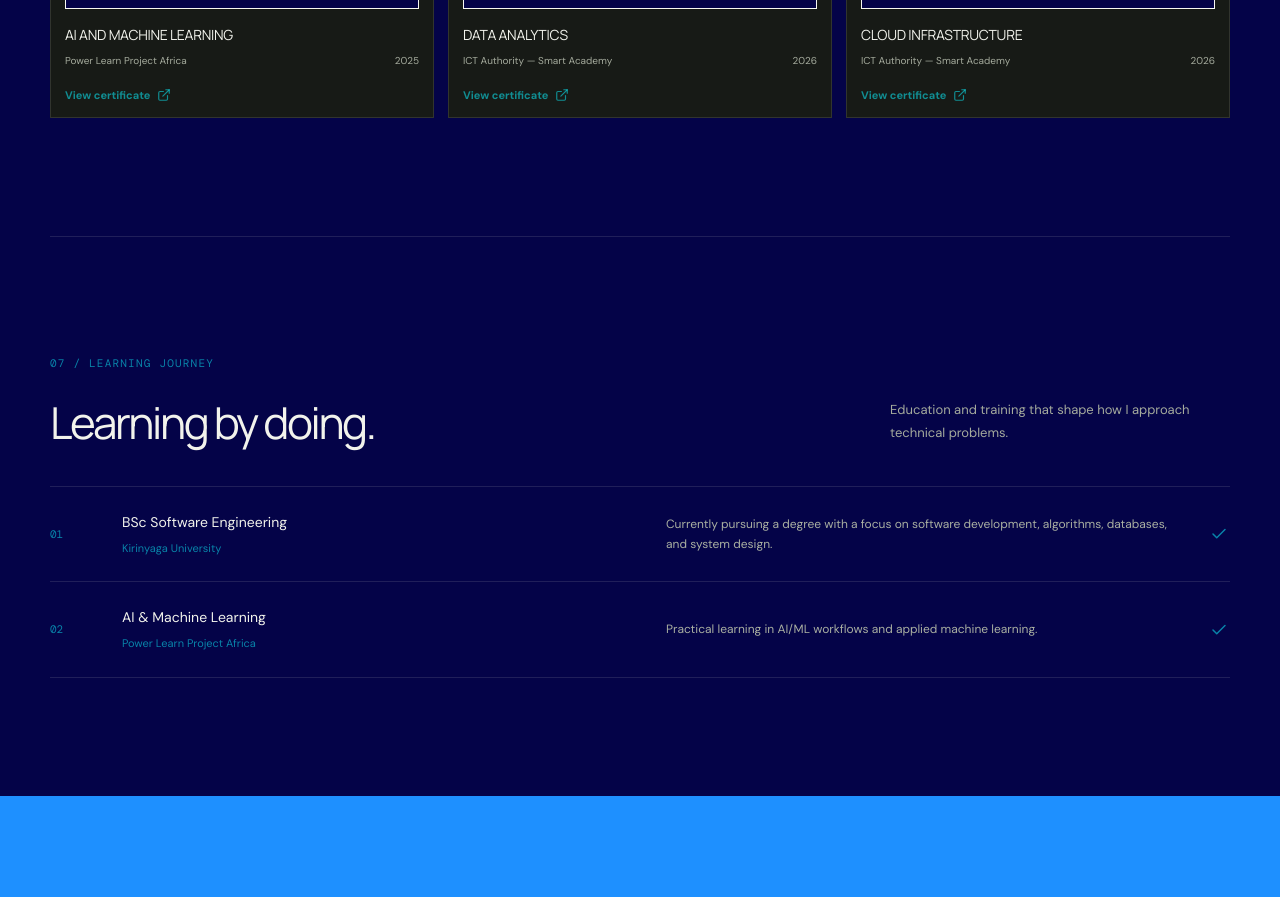
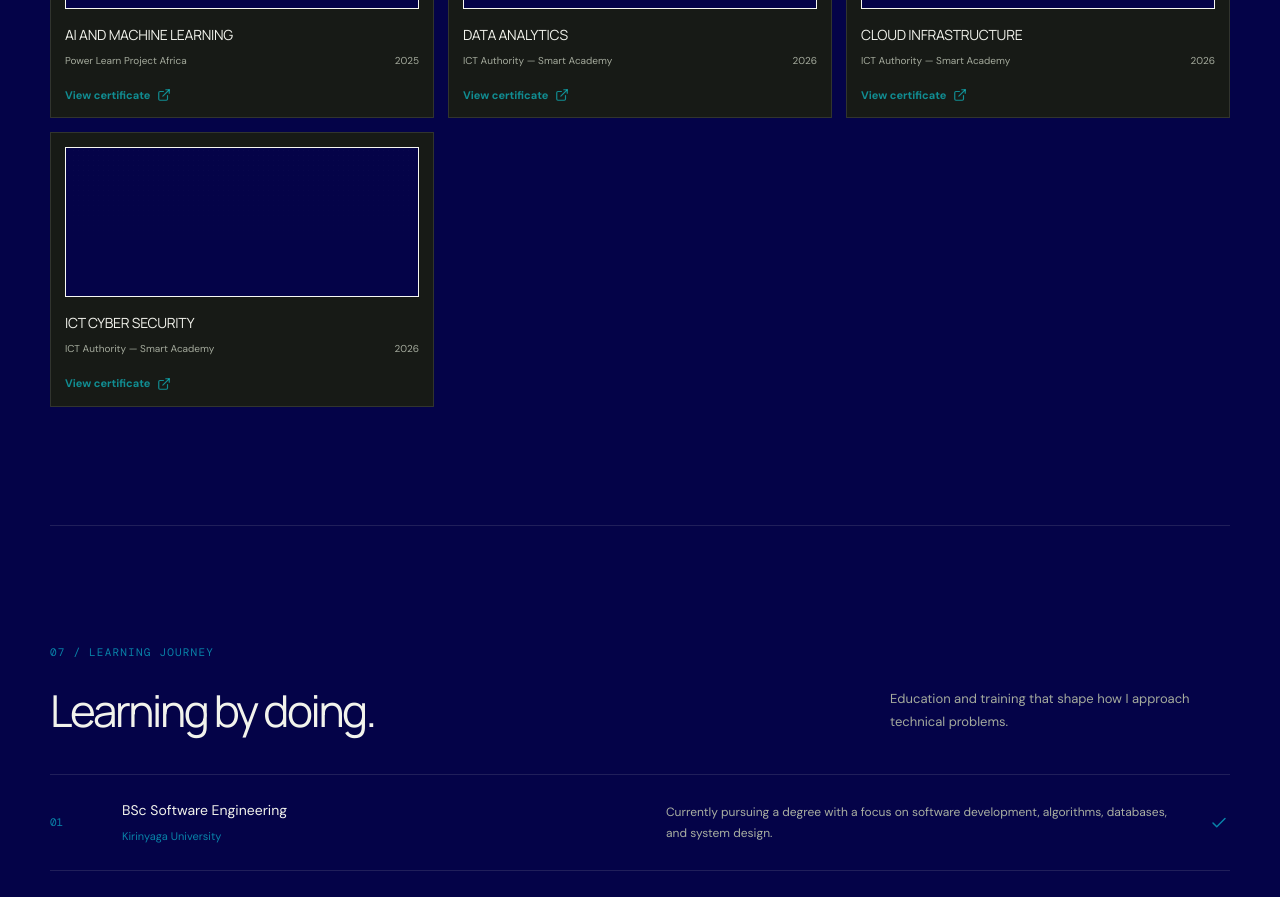
Before and after one commit to Weddy93/my-portfolio, a React (Vite) app: page / in a window 1280 px wide. Shown: the part 5440-6337 px from the top of the page. Built offline with nearby package versions, Linux system fonts and the light colour scheme.

Commit message:
new cert added

```diff
--- a/src/App.jsx
+++ b/src/App.jsx
@@ -161,6 +161,14 @@ const certifications = [
   {
     title: "CLOUD INFRASTRUCTURE",
     image: "/certs/ict-cloud-infrastructure.pdf",
+    issuer: "ICT Authority — Smart Academy",
+    year: "2026",
+    preview: "verification",
+    url: "https://training.smartacademy.go.ke/certificate-verification/?certificate_id=ICTA-1773654922-6084-38451",
+  },
+  {
+    title: "ICT CYBER SECURITY",
+    image: "/certs/ict-cyber-security.pdf",
     issuer: "ICT Authority — Smart Academy",
     year: "2026",
     preview: "verification",
```
Also changed, not shown: 1 other file (tests, documents, lock files or other folders).
